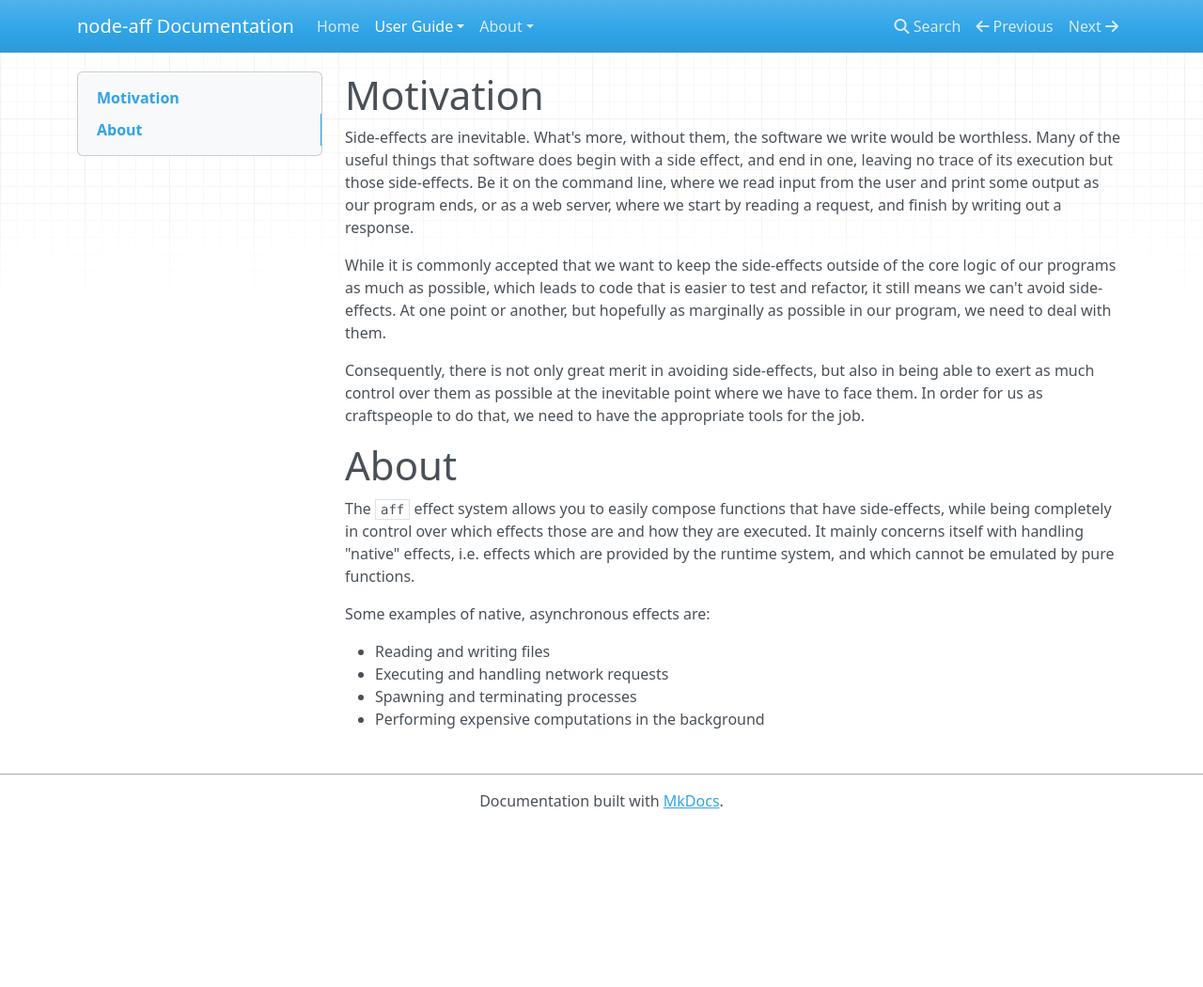
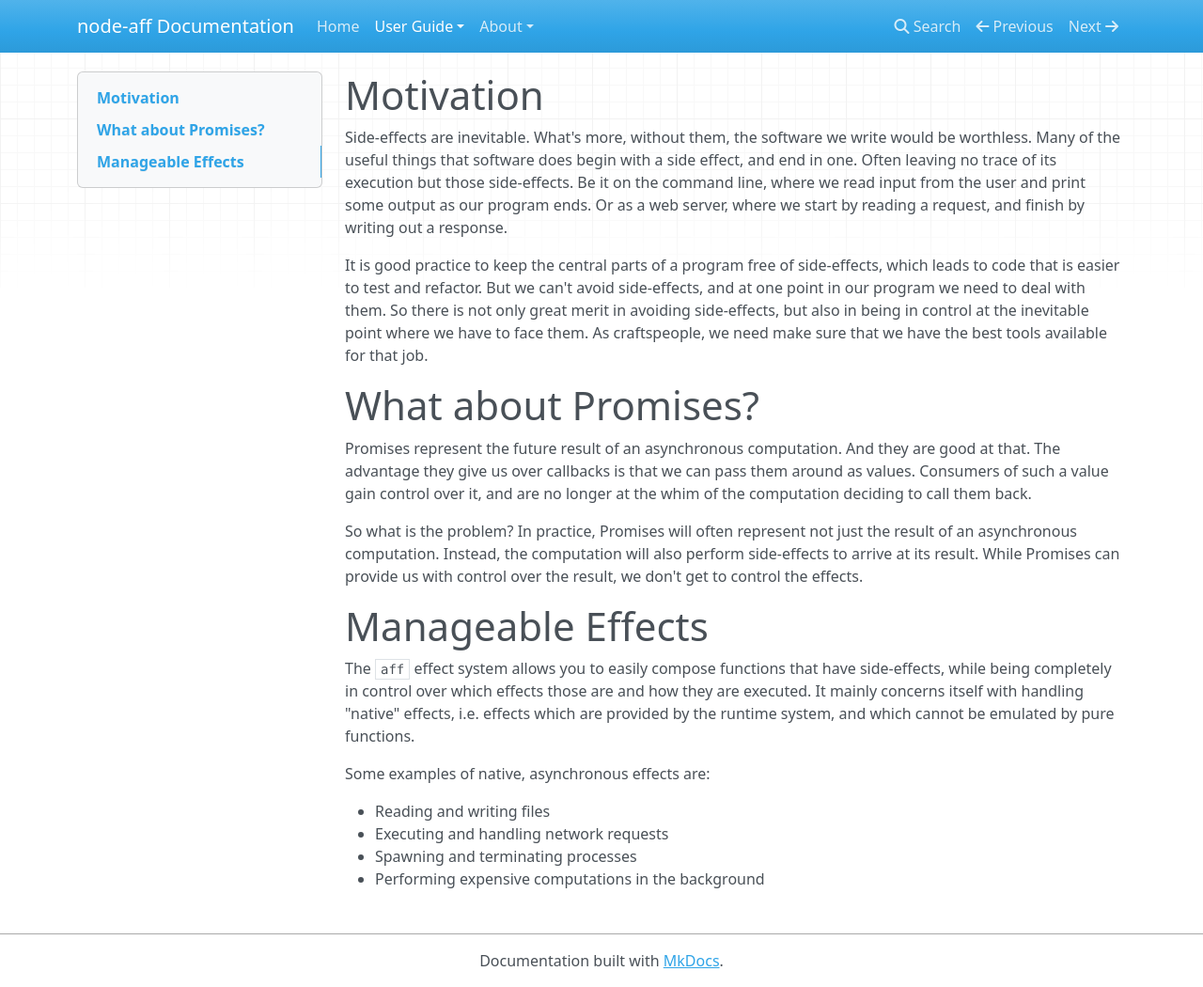
Before and after one commit to srijs/node-aff, an MkDocs documentation site: the page built from docs/intro.md, in a window 1280 px wide and 1050 px high. Shown: the whole window at 94% size. Built offline with MkDocs 1.6.1, drawn with Linux system fonts in a browser that asks for light colours; nearby versions of some CDN libraries; old or Windows-style settings are respelled for this version of MkDocs.

Commit message:
docs: add section about Promises to intro

```diff
--- a/docs/intro.md
+++ b/docs/intro.md
@@ -1,12 +1,17 @@
 # Motivation
 
-Side-effects are inevitable. What's more, without them, the software we write would be worthless. Many of the useful things that software does begin with a side effect, and end in one, leaving no trace of its execution but those side-effects. Be it on the command line, where we read input from the user and print some output as our program ends, or as a web server, where we start by reading a request, and finish by writing out a response.
+Side-effects are inevitable. What's more, without them, the software we write would be worthless. Many of the useful things that software does begin with a side effect, and end in one. Often leaving no trace of its execution but those side-effects. Be it on the command line, where we read input from the user and print some output as our program ends. Or as a web server, where we start by reading a request, and finish by writing out a response.
 
-While it is commonly accepted that we want to keep the side-effects outside of the core logic of our programs as much as possible, which leads to code that is easier to test and refactor, it still means we can't avoid side-effects. At one point or another, but hopefully as marginally as possible in our program, we need to deal with them.
+It is good practice to keep the central parts of a program free of side-effects, which leads to code that is easier to test and refactor. But we can't avoid side-effects, and at one point in our program we need to deal with them. So there is not only great merit in avoiding side-effects, but also in being in control at the inevitable point where we have to face them. As craftspeople, we need make sure that we have the best tools available for that job.
 
-Consequently, there is not only great merit in avoiding side-effects, but also in being able to exert as much control over them as possible at the inevitable point where we have to face them. In order for us as craftspeople to do that, we need to have the appropriate tools for the job.
+# What about Promises?
 
-# About
+Promises represent the future result of an asynchronous computation. And they are good at that. The advantage they give us over callbacks is that we can pass them around as values. Consumers of such a value gain control over it, and are no longer at the whim of the computation deciding to call them back.
+
+So what is the problem? In practice, Promises will often represent not just the result of an asynchronous computation. Instead, the computation will also perform side-effects to arrive at its result. While Promises can provide us with control over the result, we don't get to control the effects.
+
+
+# Manageable Effects
 
 The `aff` effect system allows you to easily compose functions that have side-effects, while being completely in control over which effects those are and how they are executed. It mainly concerns itself with handling "native" effects, i.e. effects which are provided by the runtime system, and which cannot be emulated by pure functions.
 
```
